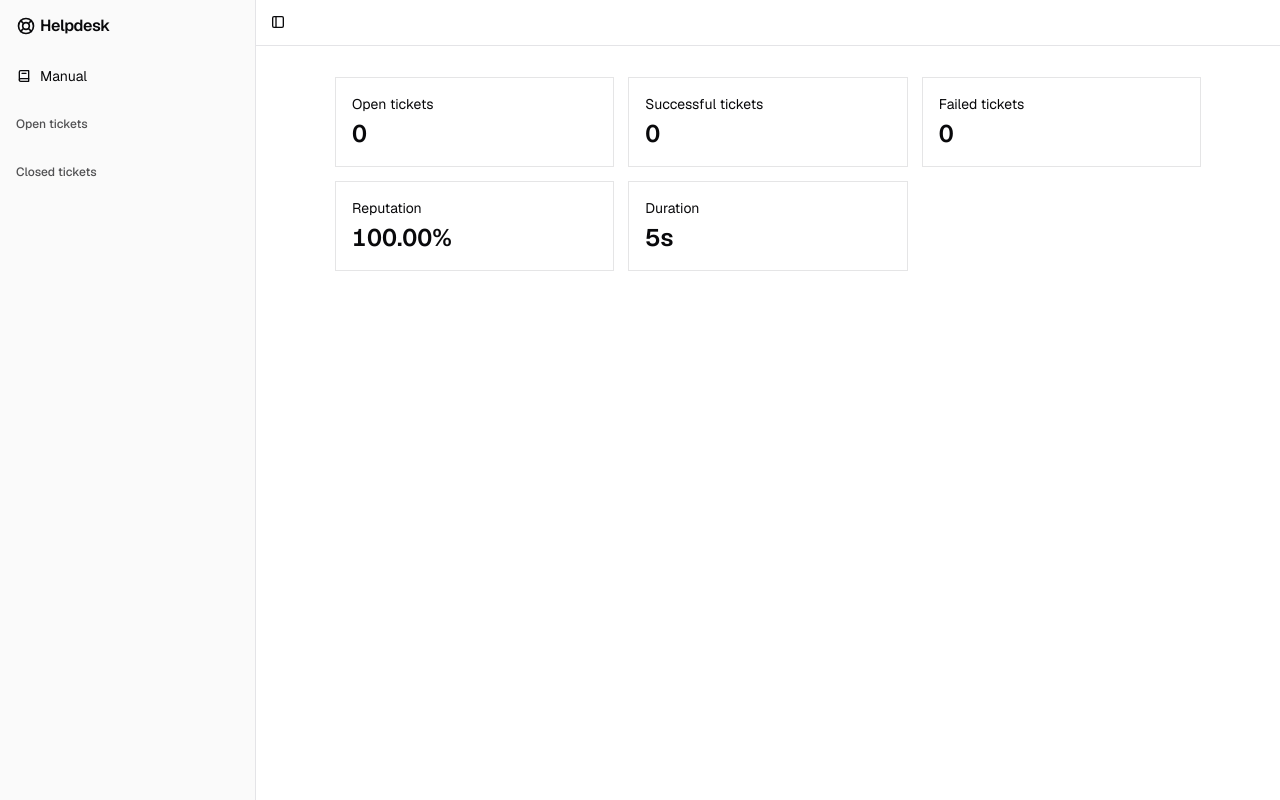
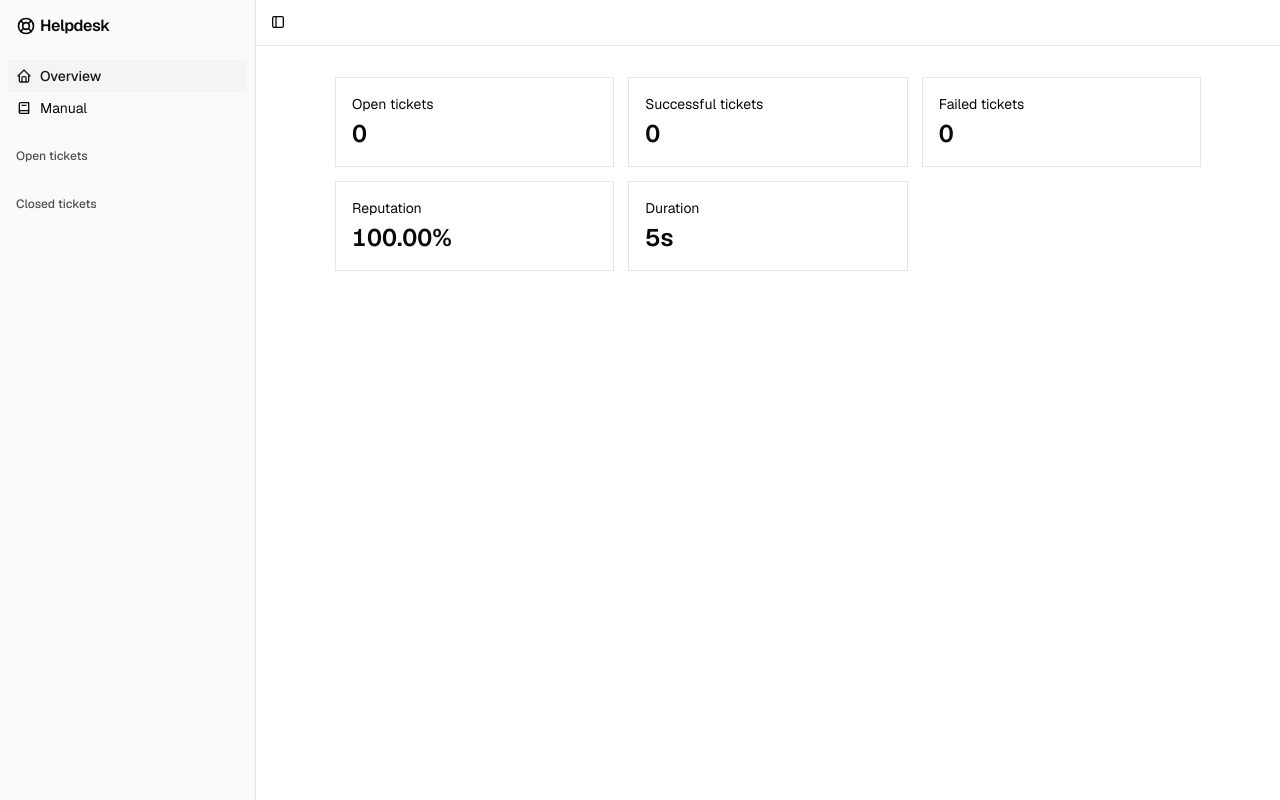
Before and after one commit to jameblai/helpdesk, a Next.js app: page / in a window 1280 px wide. Built offline with nearby package versions, Linux system fonts and the light colour scheme.

Commit message:
Add Overview button to sidebar

```diff
--- a/components/GameSidebar.tsx
+++ b/components/GameSidebar.tsx
@@ -15,7 +15,7 @@ import {
 } from "./ui/sidebar";
 import Link from "next/link";
 import { memo } from "react";
-import { IconBook2, IconLifebuoy } from "@tabler/icons-react";
+import { IconBook2, IconHome, IconLifebuoy } from "@tabler/icons-react";
 import { TicketCountdown } from "./TicketCountdown";
 import { usePathname } from "next/navigation";
 
@@ -96,6 +96,18 @@ export function GameSidebar() {
             <SidebarMenu>
               <SidebarMenuItem>
                 <SidebarMenuButton
+                  isActive={pathname === "/"}
+                  tooltip="Overview"
+                  render={
+                    <Link href="/">
+                      <IconHome />
+                      <span>Overview</span>
+                    </Link>
+                  }
+                />
+              </SidebarMenuItem>
+              <SidebarMenuItem>
+                <SidebarMenuButton
                   isActive={pathname === "/manual"}
                   tooltip="Manual"
                   render={
```
